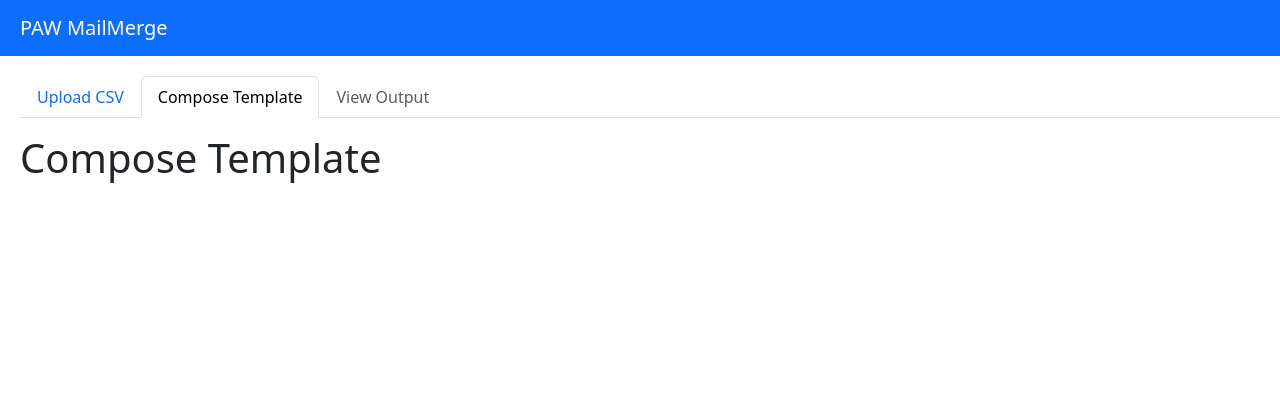
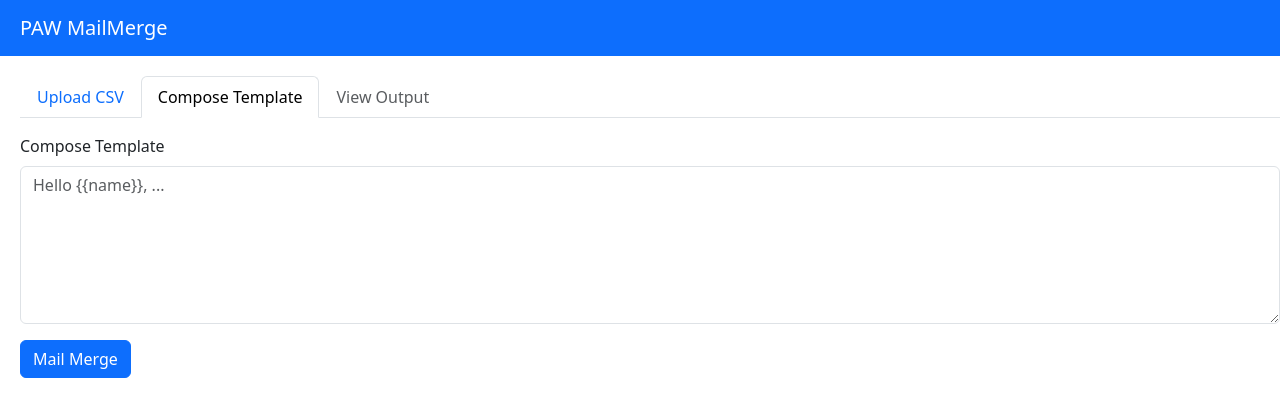
Before and after one commit to Cat-1/paw-mailmerge, a React (Create React App) app in the folder react-paw-mailmerge/: page / in a window 1280 px wide. Both pictures are taken after a click on the tab "Compose Template". Shown: the top 416 px of the page. Built offline with nearby package versions, Linux system fonts and the light colour scheme.

Commit message:
Write basic text input form for template composition

```diff
--- a/react-paw-mailmerge/src/routes/WriteTemplate.tsx
+++ b/react-paw-mailmerge/src/routes/WriteTemplate.tsx
@@ -1,8 +1,34 @@
-import React from "react"
+import React, { useState } from "react"
+import Form from 'react-bootstrap/Form';
+import Button from "react-bootstrap/Button";
+
+
 const WriteTemplate: React.FC = () => {
+    const [templateValue, setTemplateValue] = useState<string>('');
+
+    const handleTemplateChange = (event: React.ChangeEvent<HTMLInputElement>) => {
+        setTemplateValue(event.target.value);
+    }
+
+    const handleTemplateSubmit = () => {
+        console.log("Submitting template:", templateValue)
+    }
+
     return (
         <div>
-            <h1>Compose Template</h1>
+            <Form onSubmit={handleTemplateSubmit}>
+                <Form.Group className="mb-3">
+                    <Form.Label>Compose Template</Form.Label>
+                    <Form.Control
+                        value={templateValue}
+                        onChange={handleTemplateChange}
+                        placeholder="Hello {{name}}, ..."
+                        as="textarea"
+                        rows={6}
+                    />
+                </Form.Group>
+                <Button type="button" onClick={handleTemplateSubmit}>Mail Merge</Button>
+            </Form>
         </div>
     )
 }
```
